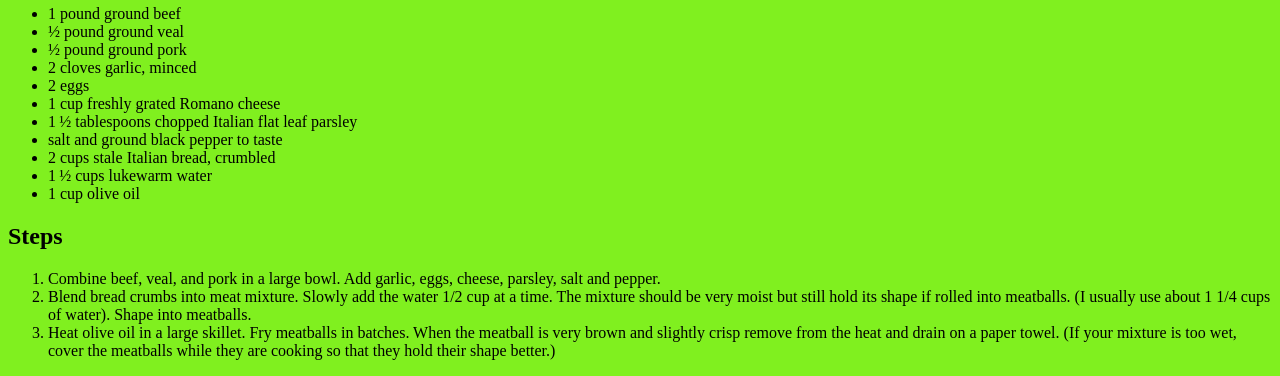
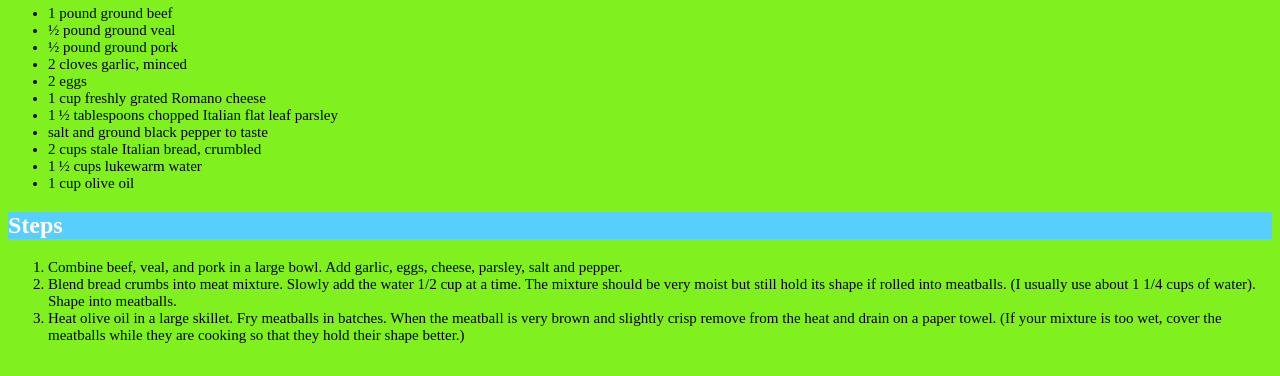
Before and after one commit to OGWhiskers/odin-recipes, a plain HTML site: page recipes/best-meatballs.html in a window 1280 px wide. Shown: the part 605-981 px from the top of the page. Drawn offline with Linux system fonts and the light colour scheme.

Commit message:
customize rest of page with css

```diff
--- a/recipes/best-meatballs.html
+++ b/recipes/best-meatballs.html
@@ -15,31 +15,29 @@
     <h1 class="header">The Best Meatballs</h1>
     <img class="img" src="/img/meatballs.webp" alt="Grilled Chicken">
 
-    <h2>Description</h2>
+    <h2 class="header-2">Description</h2>
     <p class="description">I never knew how to make good meatballs until I found this recipe. I normally make mine with just ground beef and they still taste great. I've used the combination of pork, beef and veal and they are equally good. Definitely use fresh bread crumbs and freshly grate your cheese instead of using the canned variety...it really does make a difference.</p>
 
-    <h2>Ingredients</h2>
+    <h2 class="header-2">Ingredients</h2>
     <ul class="ingredients">
-        <li>1 pound ground beef</li>
-        <li>  ½ pound ground veal</li>
-        <li>   ½ pound ground pork</li>
-        <li> 2 cloves garlic, minced</li>
-        <li>   2 eggs</li>
-        <li> 1 cup freshly grated Romano cheese</li>
-        <li> 1 ½ tablespoons chopped Italian flat leaf parsley</li>
-        <li> salt and ground black pepper to taste</li>
-        <li>  2 cups stale Italian bread, crumbled</li>
-        <li> 1 ½ cups lukewarm water</li>
-        <li> 1 cup olive oil</li>
+        <li class="list">1 pound ground beef</li>
+        <li class="list">  ½ pound ground veal</li>
+        <li class="list">   ½ pound ground pork</li>
+        <li class="list"> 2 cloves garlic, minced</li>
+        <li class="list">   2 eggs</li>
+        <li class="list"> 1 cup freshly grated Romano cheese</li>
+        <li class="list"> 1 ½ tablespoons chopped Italian flat leaf parsley</li>
+        <li class="list"> salt and ground black pepper to taste</li>
+        <li class="list">  2 cups stale Italian bread, crumbled</li>
+        <li class="list"> 1 ½ cups lukewarm water</li>
+        <li class="list"> 1 cup olive oil</li>
     </ul>
 
-    <h2>Steps</h2>
-    <ol >
-        <li class="steps">Combine beef, veal, and pork in a large bowl. Add garlic, eggs, cheese, parsley, salt and pepper.</li>
-
-        <li class="steps">Blend bread crumbs into meat mixture. Slowly add the water 1/2 cup at a time. The mixture should be very moist but still hold its shape if rolled into meatballs. (I usually use about 1 1/4 cups of water). Shape into meatballs.</li>
-
-        <li class="steps"> Heat olive oil in a large skillet. Fry meatballs in batches. When the meatball is very brown and slightly crisp remove from the heat and drain on a paper towel. (If your mixture is too wet, cover the meatballs while they are cooking so that they hold their shape better.)</li>
+    <h2 class="header-2">Steps</h2>
+    <ol class="steps">
+        <li class="list-s">Combine beef, veal, and pork in a large bowl. Add garlic, eggs, cheese, parsley, salt and pepper.</li>
+        <li class="list-s">Blend bread crumbs into meat mixture. Slowly add the water 1/2 cup at a time. The mixture should be very moist but still hold its shape if rolled into meatballs. (I usually use about 1 1/4 cups of water). Shape into meatballs.</li>
+        <li class="list-s"> Heat olive oil in a large skillet. Fry meatballs in batches. When the meatball is very brown and slightly crisp remove from the heat and drain on a paper towel. (If your mixture is too wet, cover the meatballs while they are cooking so that they hold their shape better.)</li>
     </ol>
 
 
--- a/style.css
+++ b/style.css
@@ -19,17 +19,18 @@
     font-size: 18px;
 }
 
-.ingredients {
+.ingredients,.steps {
+    font-family: "Times New Roman", sans-serif;
+    font-size: 15px;
+}
 
 
-}
-
-.steps {
-
-}
-
 .header-2 {
-
+    font-family: "Times New Roman", sans-serif;
+    font-size: 24px;
+    font-weight: bold;
+    background-color: rgb(88, 206, 252);
+    color: white;
 }
 
 .img {
```
Also changed, not shown: recipes/grilled-chicken.html (+17 -19 lines), recipes/lasagna.html (+16 -17 lines).
